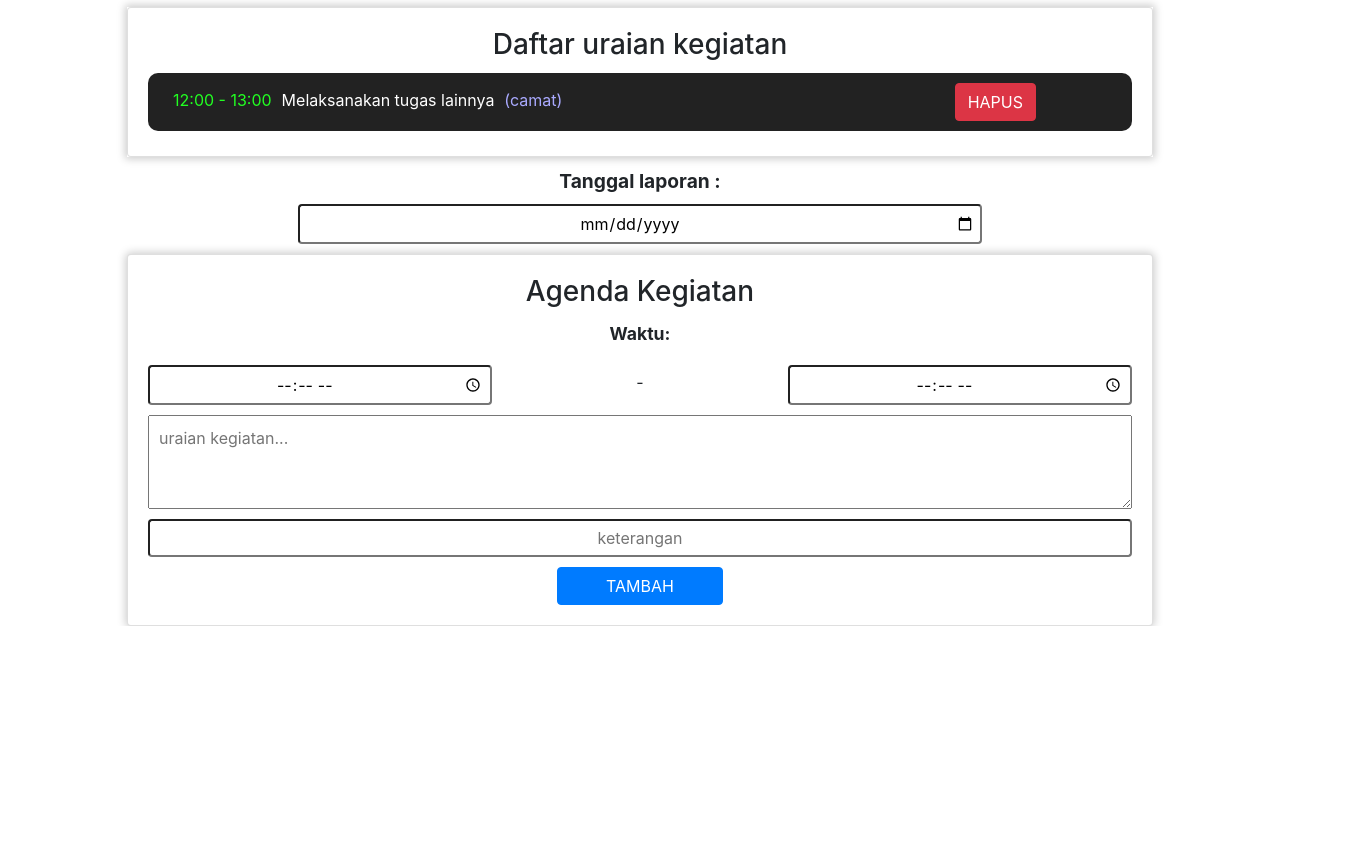
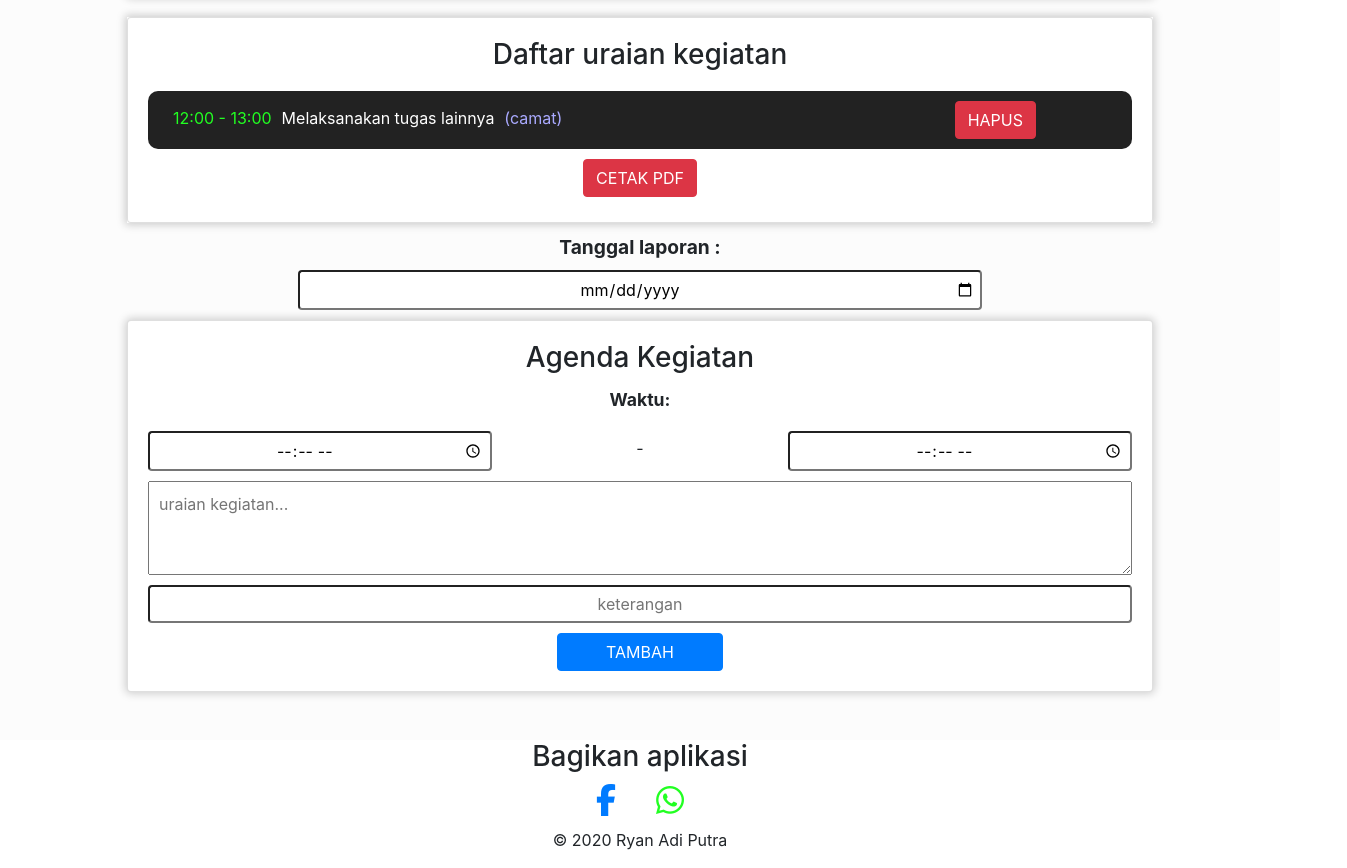
Before and after one commit to ryanadiputraa/laporan-asn, a React (Create React App) app: page / in a window 1280 px wide. Shown: the part 469-1337 px from the top of the page, 1347 px wide, since content can reach past the window. Before the commit the page ends 1095 px from the top, so only its background shows below. Built offline with nearby package versions, Linux system fonts and the light colour scheme.

Commit message:
create footer and add jspdf autotable

```diff
--- a/package.json
+++ b/package.json
@@ -7,6 +7,8 @@
     "@testing-library/react": "^9.5.0",
     "@testing-library/user-event": "^7.2.1",
     "bootstrap": "^4.5.0",
+    "jspdf": "^1.5.3",
+    "jspdf-autotable": "^3.5.3",
     "react": "^16.13.1",
     "react-dom": "^16.13.1",
     "react-redux": "^7.2.0",
--- a/public/index.html
+++ b/public/index.html
@@ -10,34 +10,12 @@
       content="Web site created using create-react-app"
     />
     <link rel="apple-touch-icon" href="%PUBLIC_URL%/logo192.png" />
-    <!--
-      manifest.json provides metadata used when your web app is installed on a
-      user's mobile device or desktop. See https://developers.google.com/web/fundamentals/web-app-manifest/
-    -->
     <link rel="manifest" href="%PUBLIC_URL%/manifest.json" />
-    <!--
-      Notice the use of %PUBLIC_URL% in the tags above.
-      It will be replaced with the URL of the `public` folder during the build.
-      Only files inside the `public` folder can be referenced from the HTML.
-
-      Unlike "/favicon.ico" or "favicon.ico", "%PUBLIC_URL%/favicon.ico" will
-      work correctly both with client-side routing and a non-root public URL.
-      Learn how to configure a non-root public URL by running `npm run build`.
-    -->
+    <script src="https://kit.fontawesome.com/14ff7e2675.js" crossOrigin="anonymous"></script>
     <title>Laporan PNS</title>
   </head>
   <body>
     <noscript>You need to enable JavaScript to run this app.</noscript>
     <div id="root"></div>
-    <!--
-      This HTML file is a template.
-      If you open it directly in the browser, you will see an empty page.
-
-      You can add webfonts, meta tags, or analytics to this file.
-      The build step will place the bundled scripts into the <body> tag.
-
-      To begin the development, run `npm start` or `yarn start`.
-      To create a production bundle, use `npm run build` or `yarn build`.
-    -->
-  </body>
+    </body>
 </html>
--- /dev/null
+++ b/src/components/Footer/Footer.css
@@ -0,0 +1,23 @@
+.footer {
+  background-color: #fff;
+}
+ul {
+  list-style: none;
+    display: flex;
+    justify-content: space-around;
+    width: 10%;
+    margin: 10px auto;
+    padding: 0;
+}
+.fa-whatsapp {
+  color: #2f2;
+}
+.fa-whatsapp:hover {
+  color: #2a2;
+}
+
+@media screen and (max-width: 768px) {
+  ul {
+    width: 20%;
+  }
+}
--- /dev/null
+++ b/src/components/Footer/Footer.js
@@ -0,0 +1,22 @@
+import React from 'react';
+import './Footer.css';
+
+const Footer = () => {
+
+  const webUrl = 'https://laporan-pns.netlify.app/';
+
+  return(
+    <div className="footer mt-5">
+      <h3 className="text-center">Bagikan aplikasi</h3>
+      <div className="text-center social-share-links">
+        <ul>
+          <li><a href={'https://www.facebook.com/sharer/sharer.php?=' + webUrl} className="facebook" target="_blank" rel="noopener noreferrer"><i className="fab fa-facebook-f fa-2x"></i></a></li>
+          <li><a href={'whatsapp://send?text=' + webUrl}><i className="fab fa-whatsapp fa-2x"></i></a></li>
+        </ul>
+      </div>
+      <p className="text-center">© {new Date().getFullYear()} Ryan Adi Putra</p>
+    </div>
+  )
+}
+
+export default Footer;
--- a/src/components/PersonalData/PersonalData.js
+++ b/src/components/PersonalData/PersonalData.js
@@ -47,7 +47,7 @@ class PersonalData extends Component {
 
 const mapStateToProps = state => {
   return {
-    data: state
+    state
   }
 }
 
--- a/src/components/TodoList/TodoList.css
+++ b/src/components/TodoList/TodoList.css
@@ -2,6 +2,11 @@
   width: 90%;
   margin: 10px auto;
   box-shadow: 0 0 .5em .1em #ccc;
+}
+.todos-card {
+  display: flex;
+  flex-direction: column;
+  justify-content: center;
 }
 .todo-list-item {
   display: grid;
@@ -33,6 +38,9 @@ span.info{
   text-align: center;
   color: #f22;
 }
+.print-btn {
+  margin: 5px auto;
+}
 
 @media screen and (max-width: 765px) {
   .todo-item {
--- a/src/components/TodoList/TodoList.js
+++ b/src/components/TodoList/TodoList.js
@@ -2,7 +2,7 @@ import React from 'react';
 import { Card, CardTitle, CardBody } from 'reactstrap';
 import './TodoList.css';
 
-const TodosList = ({ todos, deleteTodo }) => {
+const TodosList = ({ todos, deleteTodo, printPDF }) => {
 
   const todoList = todos.length ? (
     todos.map(todo => {
@@ -26,9 +26,10 @@ const TodosList = ({ todos, deleteTodo }) => {
   return(
     <div className="todo-list-container">
       <Card>
-        <CardBody>
+        <CardBody className="todos-card">
           <CardTitle><h3 className="title">Daftar uraian kegiatan</h3></CardTitle>
           { todoList }
+          <button className="btn btn-danger print-btn" onClick={() => printPDF(todos)}>Cetak PDF</button>
         </CardBody>
       </Card>
     </div>
--- a/src/components/Todos/Todos.js
+++ b/src/components/Todos/Todos.js
@@ -1,4 +1,7 @@
 import React, { Component } from 'react';
+import { connect } from 'react-redux';
+import jsPDF from 'jspdf';
+import 'jspdf-autotable';
 import TodoList from '../TodoList/TodoList';
 import AddTodo from '../AddTodo/AddTodo';
 import './Todos.css';
@@ -35,14 +38,23 @@ class Todos extends Component {
 
   submitTodo = (state) => {
     let newState = [...this.state.todos, state]
-    this.setState({ todos: newState })
-    console.log(this.state)
+    this.setState({ todos: newState });
+    this.props.addTodos(this.state);
+  }
+
+  printPDF = (state) => {
+    const doc = new jsPDF();
+    doc.autoTable({
+      head: [['Tanggal','Waktu','Uraian Kegiatan','Keterangan']],
+      body: []
+    })
+    doc.save(this.state.date);
   }
 
   render() {
     return(
       <div className="todos">
-        <TodoList todos={ this.state.todos } deleteTodo={ this.deleteTodo }/>
+        <TodoList todos={ this.state.todos } deleteTodo={ this.deleteTodo } printPDF={this.printPDF}/>
         <div className="date-container">
           <label htmlFor="date" id="date-label">Tanggal laporan :</label>
           <input type="date" id="date" onChange={ this.setDateInput }/>
@@ -53,4 +65,16 @@ class Todos extends Component {
   }
 }
 
-export default Todos;
+const mapStateToProps = state => {
+  return {
+    state
+  }
+}
+
+const mapDispatchToProps = dispatch => {
+  return {
+    addTodos: state => dispatch({ type: 'ADD_TODO', input: state })
+  }
+}
+
+export default connect(mapStateToProps, mapDispatchToProps)(Todos);
--- a/src/containers/App/App.css
+++ b/src/containers/App/App.css
@@ -1,4 +1,3 @@
-body {
-  font-family: sans-serif;
-  background-color: #fafafa;
+.App {
+  background-color: #fcfcfc;
 }
--- a/src/containers/App/App.js
+++ b/src/containers/App/App.js
@@ -1,6 +1,7 @@
 import React, { Fragment } from 'react';
 import 'bootstrap/dist/css/bootstrap.css';
 import Home from '../Pages/Home/Home';
+import './App.css';
 
 function App() {
   return (
--- a/src/containers/Pages/Home/Home.js
+++ b/src/containers/Pages/Home/Home.js
@@ -13,6 +13,7 @@ import InputFields from '../InputFields/InputFields';
 import About from '../About/About';
 import Help from '../Help/Help';
 import './Home.css';
+import Footer from '../../../components/Footer/Footer';
 
 function Home() {
 
@@ -28,10 +29,10 @@ function Home() {
           <Collapse isOpen={isOpen} navbar>
             <Nav className="mr-auto" navbar>
               <NavItem>
-                <NavLink href="/about/">About</NavLink>
+                <NavLink href="/about/">Tentang</NavLink>
               </NavItem>
               <NavItem>
-                <NavLink href="/Help/">Help</NavLink>
+                <NavLink href="/Help/">Bantuan</NavLink>
               </NavItem>
             </Nav>
           </Collapse>
@@ -41,6 +42,7 @@ function Home() {
         <Route path="/about/" component={ About } />
         <Route path="/help/" component={ Help } />
       </Router>
+      <Footer/>
     </Fragment>
   )
 }
```
Also changed, not shown: 1 other file (tests, documents, lock files or other folders).
